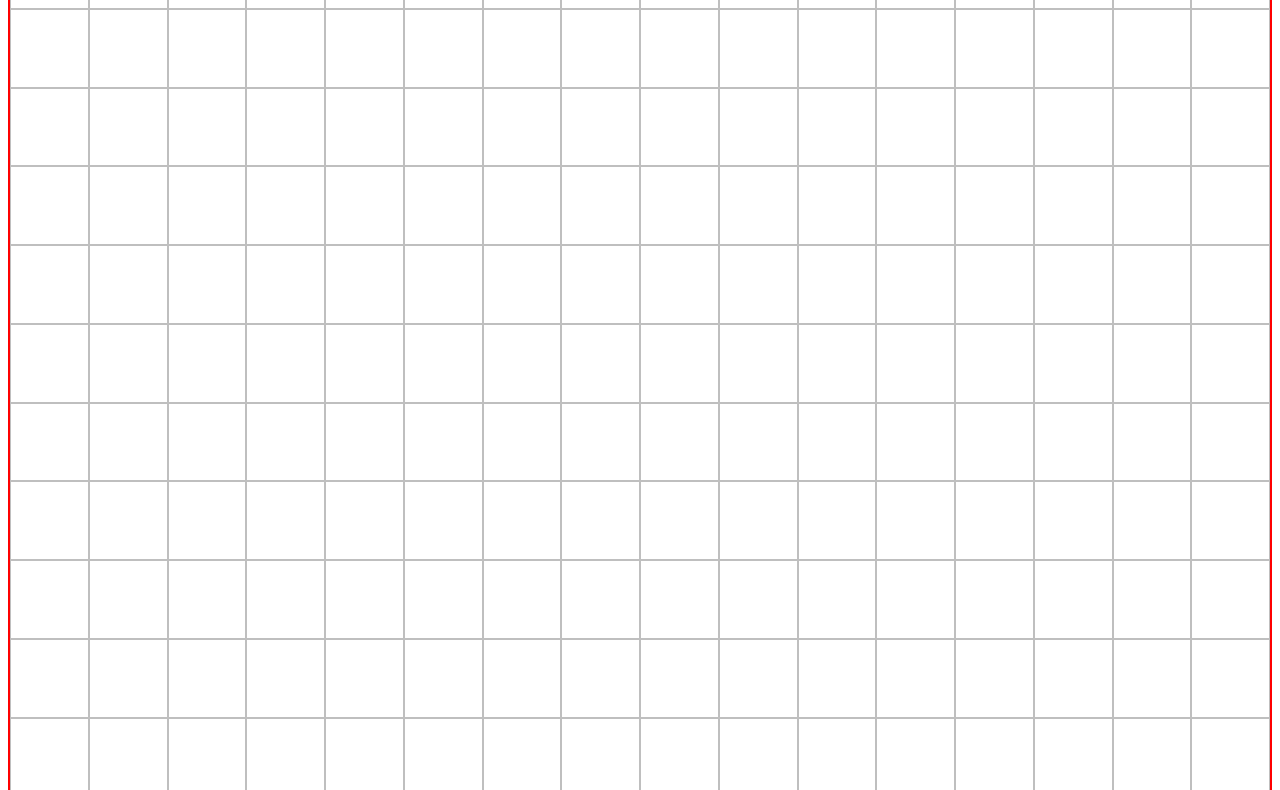
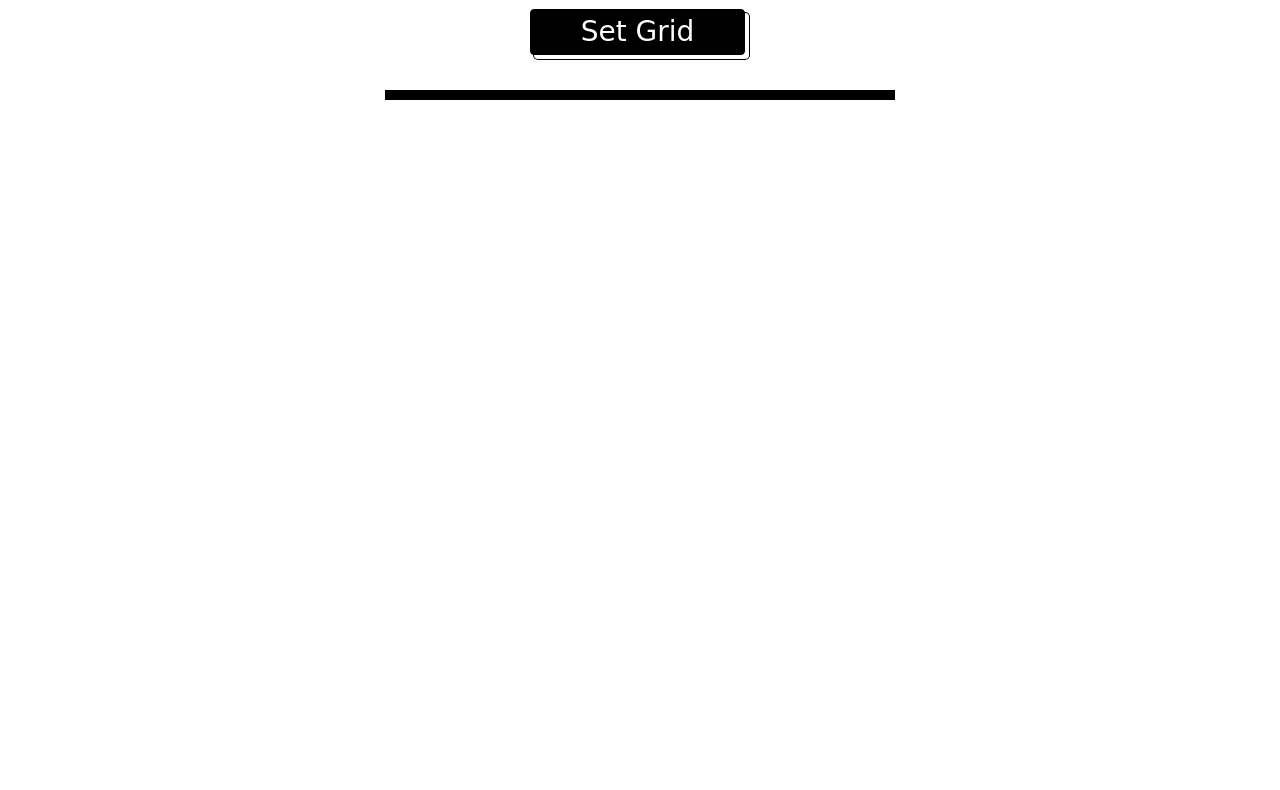
Before and after one commit to Ryan-Kaye-Dev/etchasketch, a plain HTML site: page index.html in a window 1280 px wide. Shown: the part 80-870 px from the top of the page. After the commit the page ends 800 px from the top, so only its background shows below. Drawn offline with Linux system fonts and the light colour scheme; a web font is replaced by a local one.

Commit message:
Added SetGrid Button and Styling

```diff
--- a/index.html
+++ b/index.html
@@ -1,16 +1,18 @@
 <!DOCTYPE html>
 <html lang="en">
-<head>
-    <meta charset="UTF-8">
-    <meta http-equiv="X-UA-Compatible" content="IE=edge">
-    <meta name="viewport" content="width=device-width, initial-scale=1.0">
+  <head>
+    <meta charset="UTF-8" />
+    <meta http-equiv="X-UA-Compatible" content="IE=edge" />
+    <meta name="viewport" content="width=device-width, initial-scale=1.0" />
     <title>Etch-a-Sketch</title>
     <link rel="stylesheet" href="./style.css" />
-</head>
-<body>
-    <div id="container">
-
+  </head>
+  <body>
+    <h1>Etch-a-Sketch</h1>
+    <div id="header"><button id="set-grid" class="button-50">Set Grid</button></div>
+    <div id="main">
+      <div id="mid-container"></div>
     </div>
     <script src="./script.js"></script>
-</body>
+  </body>
 </html>
--- a/script.js
+++ b/script.js
@@ -1,17 +1,33 @@
-//get container element
-const container = document.getElementById("container");
+// Get container element
+const container = document.getElementById("mid-container");
 
-// Create a loop to generate 16 rows
-for (let i = 0; i < 16; i++) {
+// Define function for setGridSize
+let setGridSize = () => {
+  let gridSize = prompt(
+    "Select the number of squares per side for the grid.",
+    "Max 100"
+  );
+
+  // Clear the existing grid, otherwise it will just keep stacking grids
+  container.innerHTML = "";
+
+  if (gridSize > 100) {
+    const dickhead = document.createElement("div");
+    dickhead.textContent = "Dickhead, Max Size is 100 x 100.";
+    dickhead.classList.add('dickhead')
+    container.appendChild(dickhead);
+  } else {
+    // Create a loop to generate rows
+    for (let i = 0; i < gridSize; i++) {
       // Create a new row element
       const row = document.createElement("div");
-  row.classList.add("row"); // Optional: Add a CSS class to the row element if desired
+      row.classList.add("row");
 
-  // Create a loop to generate 16 cells within each row
-  for (let j = 0; j < 16; j++) {
+      // Create a loop to generate cells within each row
+      for (let j = 0; j < gridSize; j++) {
         // Create a new cell element
         const cell = document.createElement("div");
-    cell.classList.add("cell"); // Optional: Add a CSS class to the cell element if desired
+        cell.classList.add("cell");
 
         // Append the cell to the current row
         row.appendChild(cell);
@@ -20,14 +36,18 @@ for (let i = 0; i < 16; i++) {
       // Append the row to the container element
       container.appendChild(row);
     }
+  }
 
-// select all cells by using the class of .cell
+  // Select all cells by using the class of .cell
   const cells = document.querySelectorAll(".cell");
 
   cells.forEach((cell) => {
-  // create event listener for all cells when the mouse enters
-  // the cell
+    // Create event listener for all cells when the mouse enters the cell
     cell.addEventListener("mouseenter", () => {
       cell.style.backgroundColor = "black";
     });
   });
+};
+
+const gridButton = document.getElementById("set-grid");
+gridButton.addEventListener("click", setGridSize);
--- a/style.css
+++ b/style.css
@@ -1,9 +1,29 @@
-#container {
-    border: solid red 2px;
-    margin: 0;
-    padding: 0;
+@import url('https://fonts.googleapis.com/css2?family=Delicious+Handrawn&display=swap');
+
+h1, .dickhead {
+    font-size: 48px;
+    font-family: 'Delicious Handrawn', cursive;
+    margin: 0px auto;
+    display: flex;
+    justify-content: center;
+}
+
+#header {
+    margin-top: 25px;
+    margin-bottom: 25px;
+    display: flex;
+    flex-direction: row;
+    justify-content: center; /* Center items horizontally */
+  }
+
+#mid-container {
+    border: solid black 5px;
+    max-width: 500px; /* Set the maximum width of the container */
+    max-height: 500px;
     display: flex;
     flex-direction: column;
+    margin: 5px auto;
+    justify-content: center;
   }
 
   .row {
@@ -14,9 +34,61 @@
   }
 
   .cell {
-    border: solid rgba(0, 0, 0, 0.25) 1px;
+    border: solid rgba(0, 0, 0, 0.1) 1px;
     flex: 1; /* Expand to fill available space */
     aspect-ratio: 1; /* Maintain a square aspect ratio */
     margin: 0;
     padding: 0;
   }
+
+
+.button-50 {
+  appearance: button;
+  background-color: #000;
+  background-image: none;
+  border: 1px solid #000;
+  border-radius: 4px;
+  box-shadow: #fff 4px 4px 0 0,#000 4px 4px 0 1px;
+  box-sizing: border-box;
+  color: #fff;
+  cursor: pointer;
+  display: inline-block;
+  font-family: 'Delicious Handrawn', cursive;
+  font-size: 28px;
+  font-weight: 400;
+  line-height: 20px;
+  margin: 0 5px 10px 0;
+  overflow: visible;
+  padding: 6px 10px;
+  text-align: center;
+  text-transform: none;
+  touch-action: manipulation;
+  user-select: none;
+  -webkit-user-select: none;
+  vertical-align: middle;
+  white-space: nowrap;
+}
+
+.button-50:focus {
+  text-decoration: none;
+}
+
+.button-50:hover {
+  text-decoration: none;
+}
+
+.button-50:active {
+  box-shadow: rgba(0, 0, 0, .125) 0 3px 5px inset;
+  outline: 0;
+}
+
+.button-50:not([disabled]):active {
+  box-shadow: #fff 2px 2px 0 0, #000 2px 2px 0 1px;
+  transform: translate(2px, 2px);
+}
+
+@media (min-width: 384px) {
+  .button-50 {
+    padding: 12px 50px;
+  }
+}
```
Lines whose indentation alone changed are shown as unchanged.
